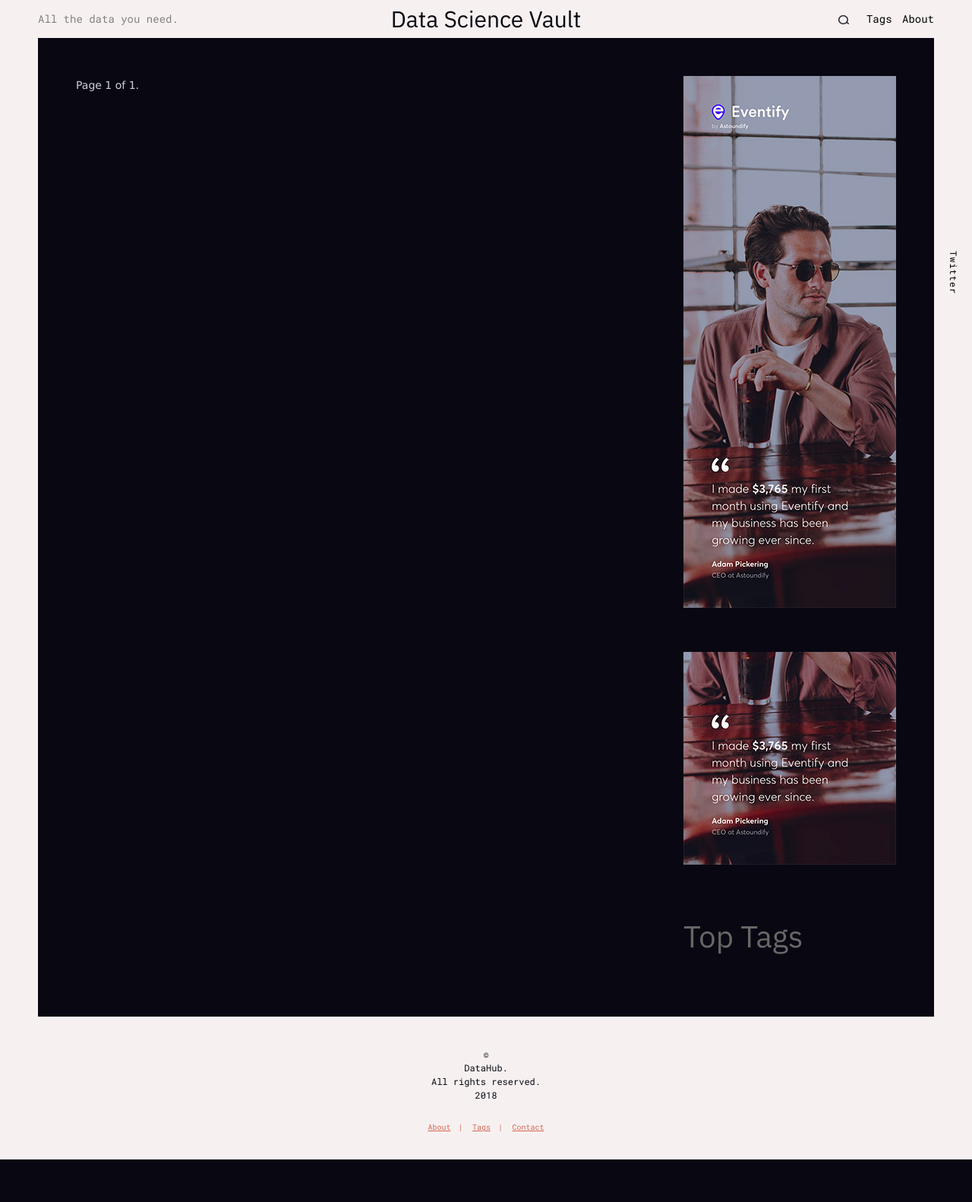
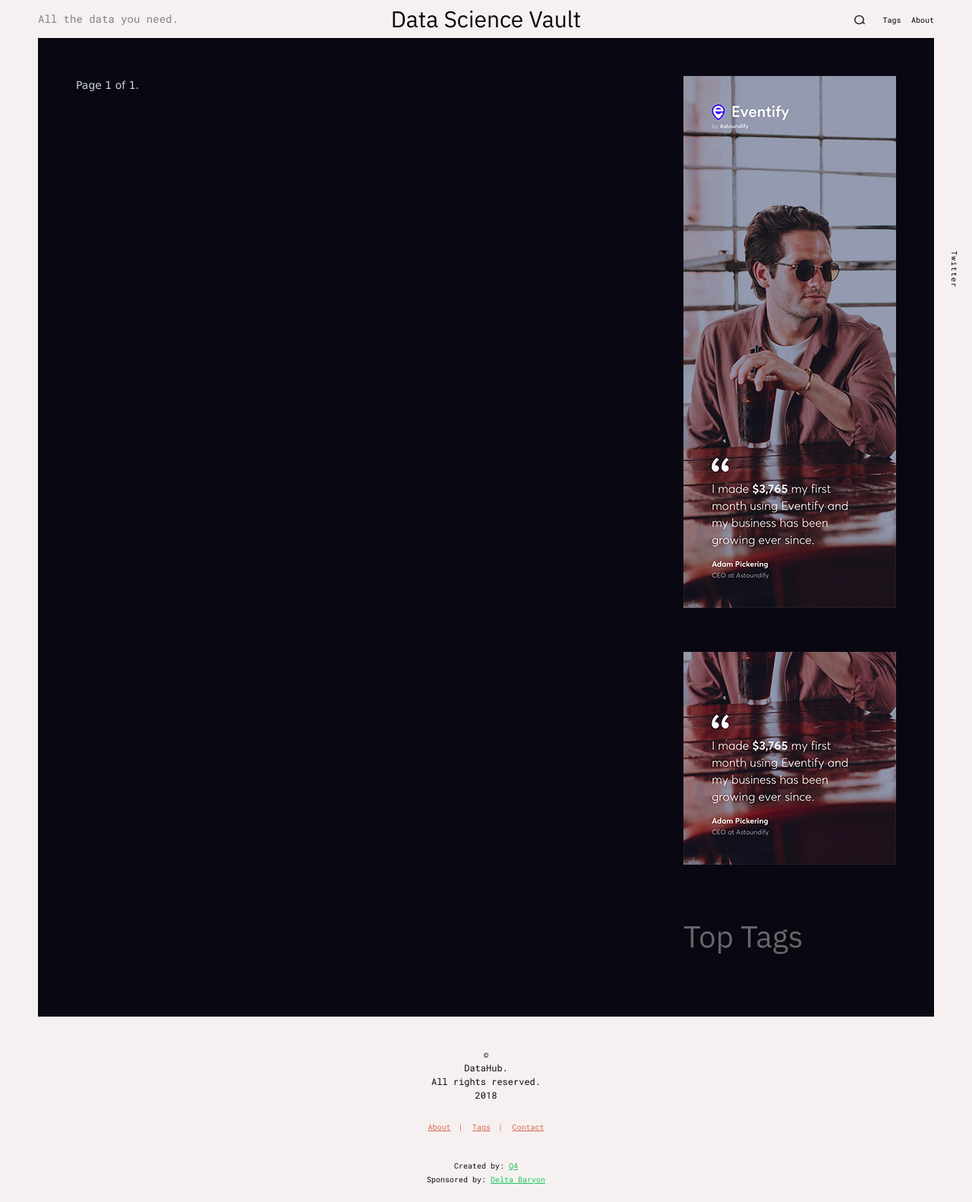
Before and after one commit to qu4ku/dshub-website, a Django app: page / in a window 1280 px wide. Shown: the whole page at 76% size. Before the commit the page ends 1526 px from the top, so only its background shows below. Run offline with Django 3.2, Linux system fonts and the light colour scheme; data that the repository does not hold is empty; some libraries are stand-ins or nearby versions.

Commit message:
footer: created

```diff
--- a/src/static/css/styles.css
+++ b/src/static/css/styles.css
@@ -5,7 +5,7 @@
 	--posts-width: 780px;
 	--text-light: #ccd4db;
 	--text-dark: #949494;
-	--underline-color: #00ff78;i
+	--underline-color: #00ff78;
 
 }
 
@@ -17,7 +17,7 @@
 	--posts-width: 780px;
 	--text-light: #ccd4db;
 	--text-dark: #949494;
-	--underline-color: #00ff78;i
+	--underline-color: #00ff78;
 
 }
 */
@@ -466,11 +466,28 @@ input[type=search] {
 	letter-spacing: 1px;
 }
 
+.footer__author p, a {
+	font-family: 'Roboto Mono', monospace;
+	/*margin: 20px 0 20px 0;*/
+	font-size: 10px;
+	line-height: 18px;
+	text-align: center;
+	/*top-margin: 50px;*/
+}
 
+.footer__author__created {
+	margin-top: 20px;
+}
 
 
 .footer__social {
 	color: black;
+}
+
+.deltabaryon {
+	color: #1bc55f;
+	margin-bottom: 40px;
+	text-decoration: underline;
 }
 
 /*------------------ SUBPAGE ------------------*/
--- a/src/templates/base.html
+++ b/src/templates/base.html
@@ -128,6 +128,10 @@
 				<a href="{% url 'tags_list' %}">Tags</a>
 				<a href="mailto:datasciencevault@gmail.com">Contact</a>
 			</div>
+			<div class="footer__author">
+				<p class="footer__author__created">Created by: <a class="deltabaryon" href="https://twitter.com/qu4ku" target="_blank">Q4</a></p>
+				<p>Sponsored by: <a class="deltabaryon" href="http://deltabaryon.com/" target="_blank">Delta Baryon</a></p>
+			</div>
 			<div class="footer__social">
 				<a href="https://twitter.com/ds_vault" target="_blank">Twitter</a>
 			</div>
```
